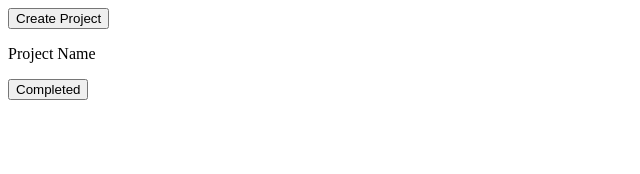
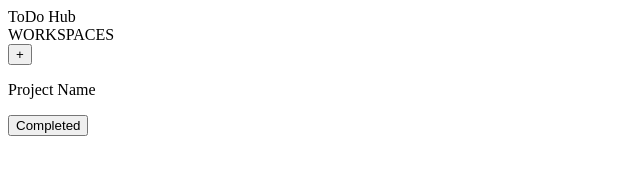
Before and after one commit to vaseemGit7/todo-app, a plain HTML site: page index.html in a window 1280 px wide. Shown: the whole page, without its empty margins (0-640 px from the left). Drawn offline with Linux system fonts and the light colour scheme.

Commit message:
Update sidebar style

```diff
--- a/index.html
+++ b/index.html
@@ -10,13 +10,13 @@
     <div class="app-container">
       <div class="sidebar">
         <div class="sidebar-nav">
-          <div class="app-logo"></div>
+          <div class="app-logo">ToDo Hub</div>
           <div class="menus-section"></div>
           <div class="workspace-section">
             <div class="workspace-header">
-              <div class="workspace-title"></div>
+              <div class="workspace-title">WORKSPACES</div>
               <button class="create-project-btn" id="createProjectBtn">
-                Create Project
+                +
               </button>
             </div>
             <div class="workspaces"></div>
```
